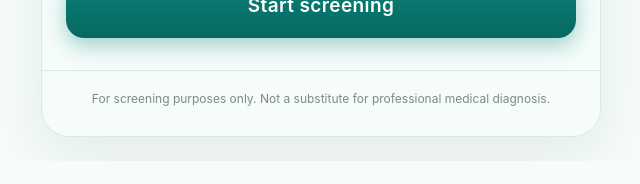
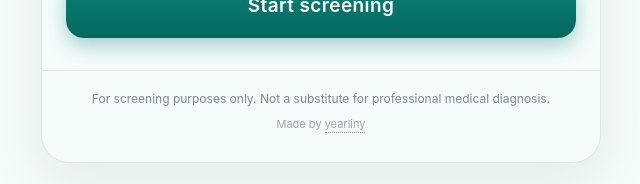
Before and after one commit to yearliny/stop-bang, a plain HTML site: page index.html in a window 1280 px wide. Shown: the part 639-823 px from the top of the page, without its empty margins (319-959 px from the left). Before the commit the page ends 800 px from the top, so only its background shows below. Drawn offline with Linux system fonts and the light colour scheme.

Commit message:
Add author credit with blog link to footer
Co-Authored-By: Claude Opus 4.7 (1M context) <noreply@anthropic.com>

```diff
--- a/index.html
+++ b/index.html
@@ -710,6 +710,24 @@
     border-top: 1px solid var(--line);
     margin-top: auto;
   }
+  .disclaimer .credit {
+    display: block;
+    margin-top: 8px;
+    font-size: 11px;
+    opacity: 0.75;
+  }
+  .disclaimer .credit a {
+    color: inherit;
+    text-decoration: none;
+    border-bottom: 1px dotted currentColor;
+    padding-bottom: 1px;
+    transition: color 160ms ease, border-color 160ms ease, opacity 160ms ease;
+  }
+  .disclaimer .credit a:hover {
+    color: var(--mint-deep);
+    border-bottom-color: var(--mint-deep);
+    opacity: 1;
+  }
 
   @keyframes rise {
     from { opacity: 0; transform: translateY(10px); }
@@ -780,7 +798,10 @@
       <button class="primary-btn" id="startBtn" data-i18n="startBtn"></button>
     </div>
 
-    <footer class="disclaimer" data-i18n="disclaimerShort"></footer>
+    <footer class="disclaimer">
+      <span data-i18n="disclaimerShort"></span>
+      <span class="credit">Made by <a href="https://yearliny.com/" target="_blank" rel="noopener">yearliny</a></span>
+    </footer>
   </section>
 
   <!-- ============ QUESTIONS ============ -->
@@ -814,7 +835,10 @@
 
     <div class="result" id="resultBody"></div>
 
-    <footer class="disclaimer" data-i18n="disclaimerLong"></footer>
+    <footer class="disclaimer">
+      <span data-i18n="disclaimerLong"></span>
+      <span class="credit">Made by <a href="https://yearliny.com/" target="_blank" rel="noopener">yearliny</a></span>
+    </footer>
   </section>
 
 </main>
```
